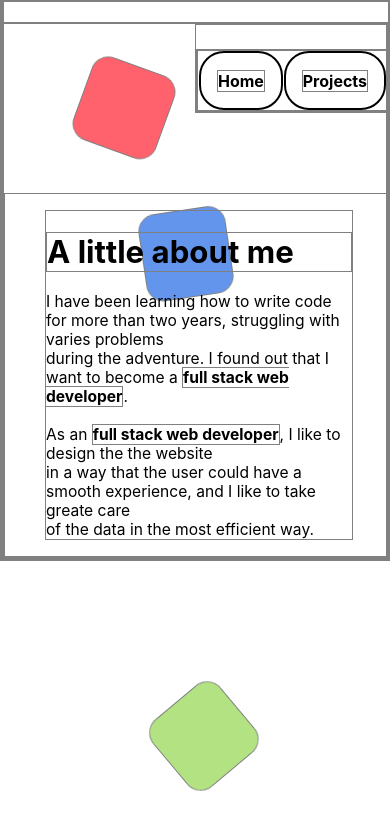
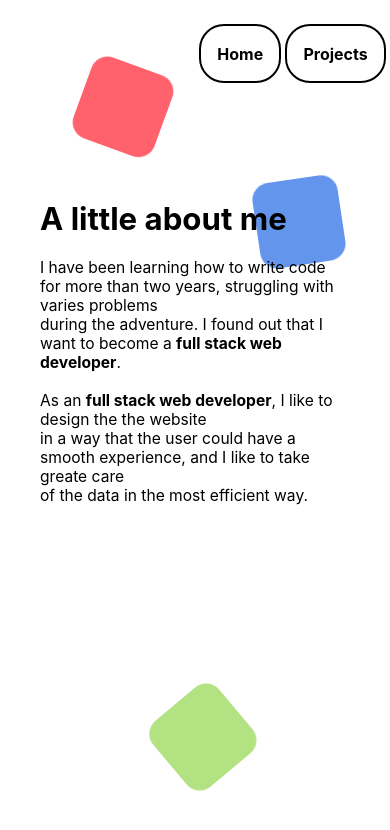
Before and after one commit to blackenjoy27/portfolio, a React (Create React App) app: page /about in a window 390 px wide. Shown: the top 830 px of the page. Built offline with nearby package versions, Linux system fonts and the light colour scheme.

Commit message:
modify the css for about page

```diff
--- a/src/animateComponents/About/aboutpage.css
+++ b/src/animateComponents/About/aboutpage.css
@@ -1,6 +1,3 @@
-* {
-  border: solid 1px grey;
-}
 .about-section {
   display: flex;
   flex-direction: column;
@@ -81,9 +78,7 @@
   .red-squareAbout {
     left: 5rem;
   }
+  .blue-squareAbout {
+    right: 3rem;
+  }
 }
-
-@media (max-width: 500px) {
-}
-@media (max-width: 400px) {
-}
```
